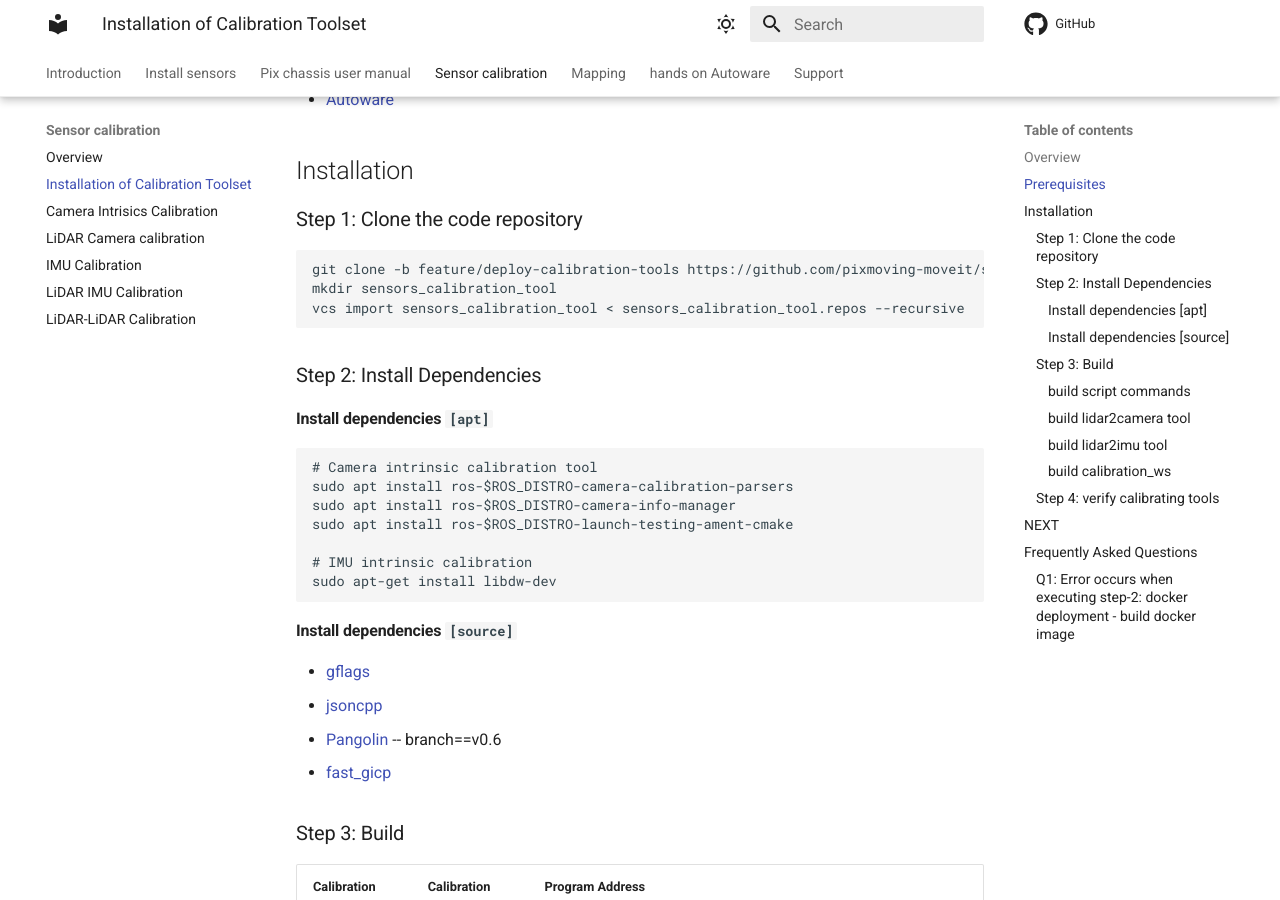
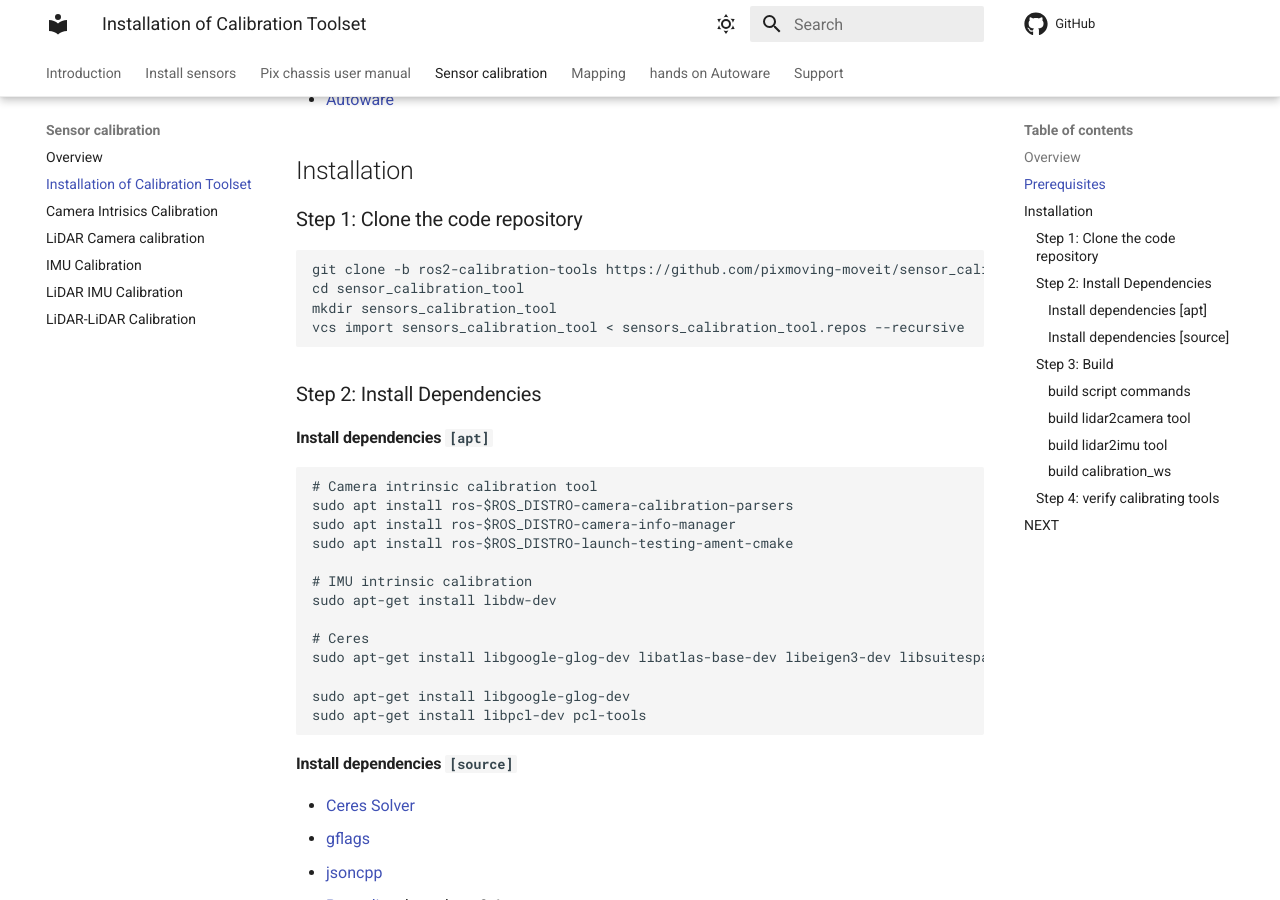
Before and after one commit to pixmoving-moveit/pixkit-documentation-en, an MkDocs documentation site: the page built from docs/sensor-calibration/calibration_tool_installation.md, in a window 1280 px wide and 900 px high, scrolled down 608 px. Built offline with MkDocs 1.6.1 and Material for MkDocs 9.7.7, drawn with Linux system fonts in a browser that asks for light colours; some of the changed text lies outside the part shown.

````diff
--- a/docs/sensor-calibration/calibration_tool_installation.md
+++ b/docs/sensor-calibration/calibration_tool_installation.md
@@ -17,7 +17,8 @@
 ## Installation
 ### Step 1: Clone the code repository
 ```shell
-git clone -b feature/deploy-calibration-tools https://github.com/pixmoving-moveit/sensor_calibration_tool.git
+git clone -b ros2-calibration-tools https://github.com/pixmoving-moveit/sensor_calibration_tool.git
+cd sensor_calibration_tool
 mkdir sensors_calibration_tool
 vcs import sensors_calibration_tool < sensors_calibration_tool.repos --recursive
 ```
@@ -34,9 +35,16 @@ sudo apt install ros-$ROS_DISTRO-launch-testing-ament-cmake
 
 # IMU intrinsic calibration
 sudo apt-get install libdw-dev
+
+# Ceres
+sudo apt-get install libgoogle-glog-dev libatlas-base-dev libeigen3-dev libsuitesparse-dev
+
+sudo apt-get install libgoogle-glog-dev
+sudo apt-get install libpcl-dev pcl-tools
 ```
 
 #### Install dependencies `[source]`
+- [Ceres Solver](https://ceres-solver.googlesource.com/ceres-solver)
 - [gflags](https://github.com/gflags/gflags)
 - [jsoncpp](https://github.com/open-source-parsers/jsoncpp)
 - [Pangolin](https://github.com/stevenlovegrove/Pangolin/tree/v0.6) -- branch==v0.6
@@ -106,8 +114,3 @@ cd -
 Now that you have completed the `calibration tool installation`, you can proceed to
 
 - [camera intrinsic calibration](./camera-intrisics-calibration.md)
-
-## Frequently Asked Questions
-### Q1: Error occurs when executing `step-2: docker deployment - build docker image`
-- Analysis: Some files were not downloaded successfully due to network issues
-- Solution: Repeat `step-2: docker deployment - build docker image` again
````
Also changed, not shown: docs/sensor-calibration/IMU-calibration.md (+3 -3 lines), docs/sensor-calibration/LiDAR-IMU-calibration.md (+7 -0 lines), docs/sensor-calibration/LiDAR-camera-calibration.md (+14 -2 lines), docs/sensor-calibration/camera-intrisics-calibration.md (+5 -4 lines), docs/sensor-calibration/image/camera_intrinsic/result.png (added), docs/sensor-calibration/image/lidar2camera/check.png (added), docs/sensor-calibration/image/lidar2camera/q1.jpeg (added), docs/sensor-calibration/image/lidar2imu/gnss_status.jpeg (added).
